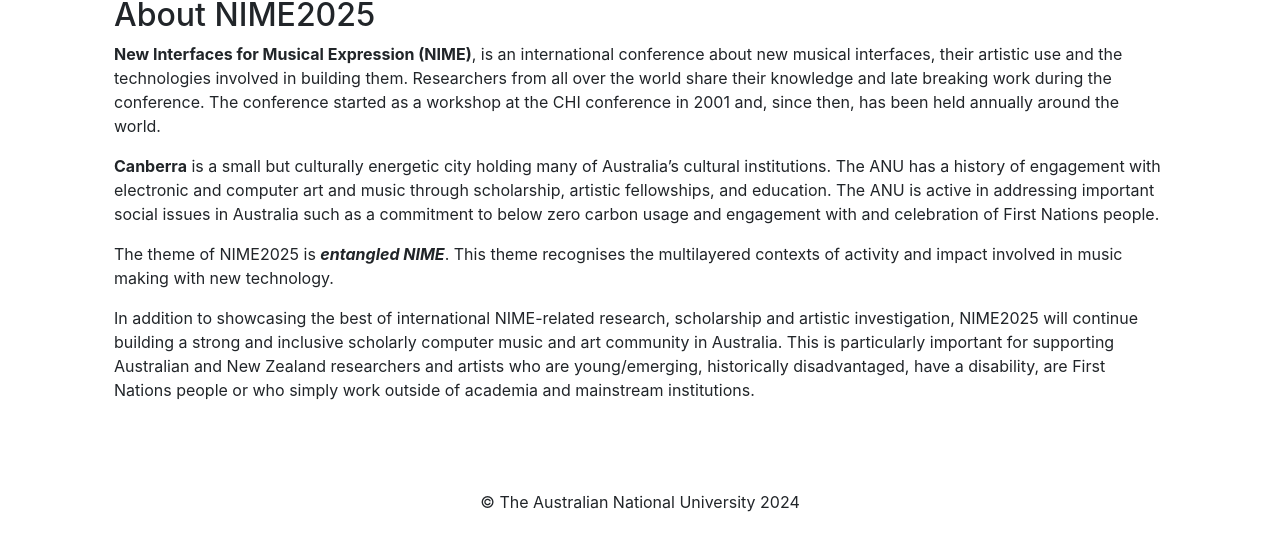
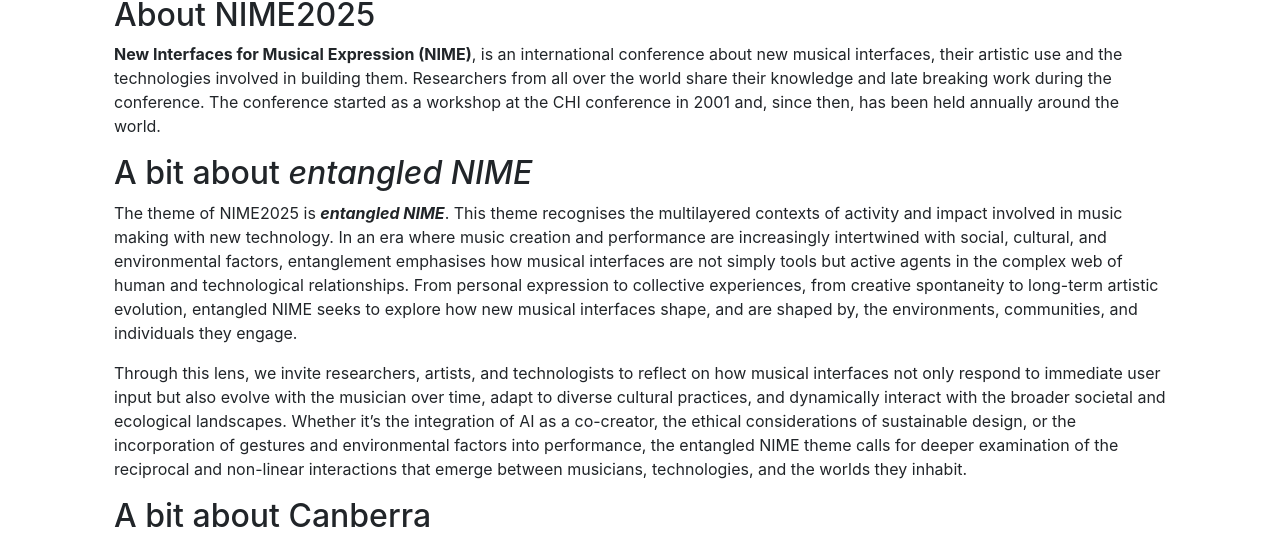
Before and after one commit to smcclab/nime2025_website, a Jekyll site: the page built from index.md, in a window 1280 px wide and 900 px high, scrolled down 1255 px, cut to the strip 107-649 px from the top of the window. Built offline with Jekyll 4.4.1, drawn with Linux system fonts in a browser that asks for light colours; nearby versions of some CDN libraries; a style sheet for code colours, icons or effects is not loaded.

Commit message:
incorporate Yichen's text about the theme

```diff
--- a/index.md
+++ b/index.md
@@ -17,8 +17,14 @@
 
 **New Interfaces for Musical Expression (NIME)**, is an international conference about new musical interfaces, their artistic use and the technologies involved in building them. Researchers from all over the world share their knowledge and late breaking work during the conference. The conference started as a workshop at the CHI conference in 2001 and, since then, has been held annually around the world.
 
+## A bit about _entangled NIME_
+
+The theme of NIME2025 is _**­entangled NIME**_. This theme recognises the multilayered contexts of activity and impact involved in music making with new technology. In an era where music creation and performance are increasingly intertwined with social, cultural, and environmental factors, entanglement emphasises how musical interfaces are not simply tools but active agents in the complex web of human and technological relationships. From personal expression to collective experiences, from creative spontaneity to long-term artistic evolution, entangled NIME seeks to explore how new musical interfaces shape, and are shaped by, the environments, communities, and individuals they engage.
+
+Through this lens, we invite researchers, artists, and technologists to reflect on how musical interfaces not only respond to immediate user input but also evolve with the musician over time, adapt to diverse cultural practices, and dynamically interact with the broader societal and ecological landscapes. Whether it’s the integration of AI as a co-creator, the ethical considerations of sustainable design, or the incorporation of gestures and environmental factors into performance, the entangled NIME theme calls for deeper examination of the reciprocal and non-linear interactions that emerge between musicians, technologies, and the worlds they inhabit.
+
+## A bit about Canberra
+
 **Canberra** is a small but culturally energetic city holding many of Australia’s cultural institutions. The ANU has a history of engagement with electronic and computer art and music through scholarship, artistic fellowships, and education. The ANU is active in addressing important social issues in Australia such as a commitment to below zero carbon usage and engagement with and celebration of First Nations people.
 
-The theme of NIME2025 is _**­entangled NIME**_. This theme recognises the multilayered contexts of activity and impact involved in music making with new technology.
-
 In addition to showcasing the best of international NIME-related research, scholarship and artistic investigation, NIME2025 will continue building a strong and inclusive scholarly computer music and art community in Australia. This is particularly important for supporting Australian and New Zealand researchers and artists who are young/emerging, historically disadvantaged, have a disability, are First Nations people or who simply work outside of academia and mainstream institutions.
```
